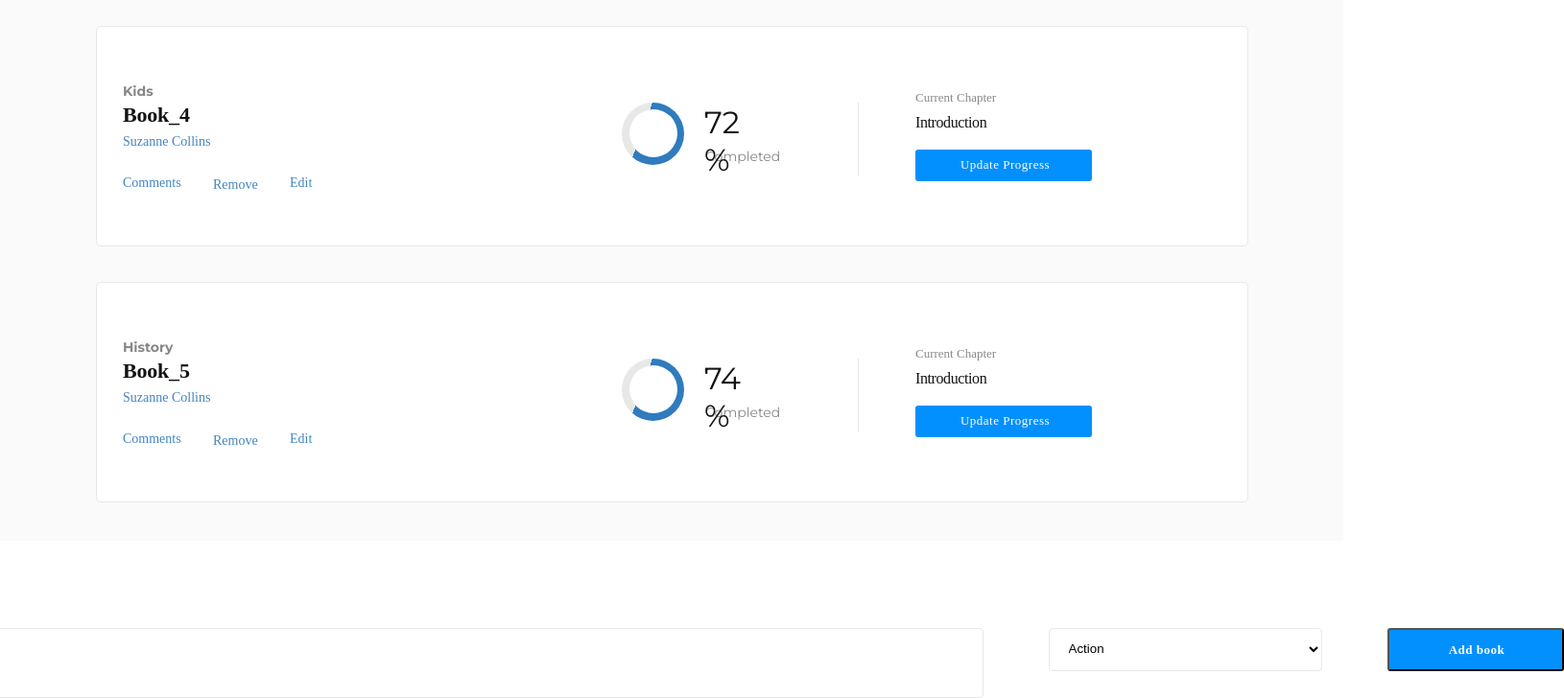
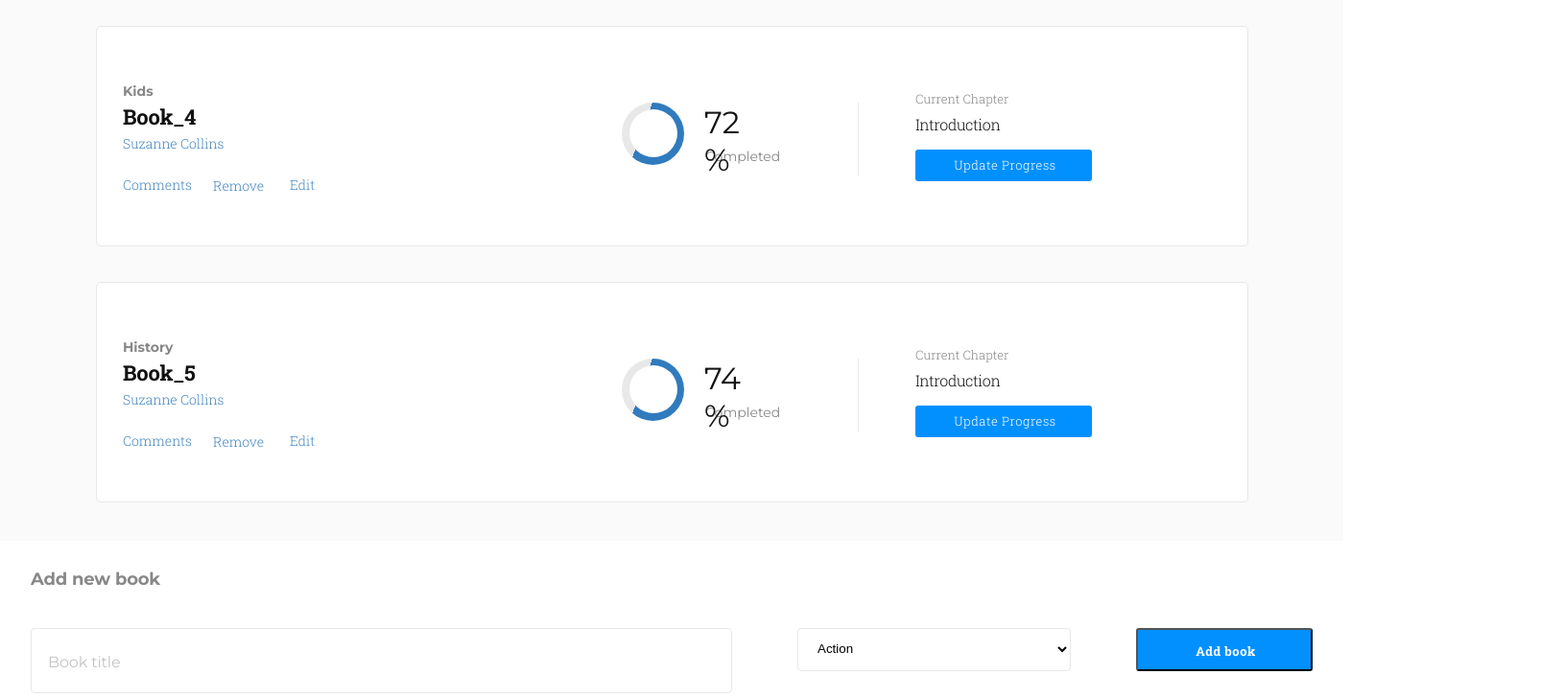
Before and after one commit to MrSayyod/bookstore-redux-app, a React (Create React App) app: page / in a window 1280 px wide. Shown: the part 957-1685 px from the top of the page at 96% size, 1630 px wide, since content can reach past the window. Built offline with nearby package versions, Linux system fonts and the light colour scheme.

Commit message:
Fix stylelint and font errors

```diff
--- a/src/styles/Book.css
+++ b/src/styles/Book.css
@@ -25,21 +25,21 @@
   height: 1.125rem;
   margin: 0 2.438rem 0 0;
   opacity: 0.5;
-  font-family: Montserrat;
+  font-family: 'Montserrat', sans-serif;
   font-size: 0.875rem;
   font-weight: bold;
   font-stretch: normal;
   font-style: normal;
   line-height: normal;
   letter-spacing: normal;
-  color: #121212
+  color: #121212;
 }
 
 .bookTitle {
   width: 12.313rem;
   height: 1.813rem;
   margin: 0.188rem 20.188rem 0 0;
-  font-family: RobotoSlab;
+  font-family: 'Roboto Slab', serif;
   font-size: 1.375rem;
   font-weight: bold;
   font-stretch: normal;
@@ -53,7 +53,7 @@
   width: 6.688rem;
   height: 1.188rem;
   margin: 0.25rem 0 0;
-  font-family: RobotoSlab;
+  font-family: 'Roboto Slab', serif;
   font-size: 0.875rem;
   font-weight: 300;
   font-stretch: normal;
@@ -67,7 +67,7 @@
   width: 4.563rem;
   height: 1.188rem;
   margin: 0.188rem 0.938rem 0.125rem 0;
-  font-family: RobotoSlab;
+  font-family: 'Roboto Slab', serif;
   font-size: 0.875rem;
   font-weight: 300;
   font-stretch: normal;
@@ -81,7 +81,7 @@
   width: 3.375rem;
   height: 1.188rem;
   margin: 0.188rem 0.938rem 0.125rem 0;
-  font-family: RobotoSlab;
+  font-family: 'Roboto Slab', serif;
   font-size: 0.875rem;
   font-weight: 300;
   font-stretch: normal;
@@ -97,7 +97,7 @@
   width: 1.688rem;
   height: 1.188rem;
   margin: 0.188rem 18.625rem 0.125rem 1.063rem;
-  font-family: RobotoSlab;
+  font-family: 'Roboto Slab', serif;
   font-size: 0.875rem;
   font-weight: 300;
   font-stretch: normal;
@@ -137,7 +137,7 @@
   width: 4.25rem;
   height: 2.438rem;
   margin: 0.063rem 5.75rem 0 0.688rem;
-  font-family: Montserrat;
+  font-family: 'Montserrat', sans-serif;
   font-size: 2rem;
   font-weight: normal;
   font-stretch: normal;
@@ -152,7 +152,7 @@
   height: 1.125rem;
   margin: 0.438rem 4.938rem 0.75rem 0.75rem;
   opacity: 0.5;
-  font-family: Montserrat;
+  font-family: 'Montserrat', sans-serif;
   font-size: 0.875rem;
   font-weight: normal;
   font-stretch: normal;
@@ -167,7 +167,7 @@
   height: 1.125rem;
   margin: 0.063rem 3.625rem 0 3.688rem;
   opacity: 0.5;
-  font-family: RobotoSlab;
+  font-family: 'Roboto Slab', serif;
   font-size: 0.813rem;
   font-weight: 300;
   font-stretch: normal;
@@ -181,7 +181,7 @@
   width: 5.625rem;
   height: 1.313rem;
   margin: 0.438rem 5.875rem 0.25rem 3.688rem;
-  font-family: RobotoSlab;
+  font-family: 'Roboto Slab', serif;
   font-size: 1rem;
   font-weight: 300;
   font-stretch: normal;
@@ -204,7 +204,7 @@
 .progressText {
   width: 8.938rem;
   height: 1.125rem;
-  font-family: RobotoSlab;
+  font-family: 'Roboto Slab', serif;
   font-size: 0.813rem;
   font-weight: 300;
   font-stretch: normal;
--- a/src/styles/BooksForm.css
+++ b/src/styles/BooksForm.css
@@ -9,7 +9,7 @@
   width: 10.875rem;
   height: 1.5rem;
   margin: 1.813rem 32.75rem 1.188rem 0;
-  font-family: Montserrat;
+  font-family: 'Montserrat', sans-serif;
   font-size: 1.125rem;
   font-weight: bold;
   font-stretch: normal;
@@ -23,7 +23,7 @@
   width: 41.5rem;
   height: 2.813rem;
   margin: 1.188rem 2.125rem 0 0;
-  padding: 0.813rem 35.688rem 0.813rem 1.063rem;
+  padding: 0.813rem 3rem 0.513rem 1.063rem;
   border-radius: 4px;
   border: 1px solid #e8e8e8;
   background-color: #fff;
@@ -33,7 +33,7 @@
   width: 4.75rem;
   height: 1.188rem;
   margin: 1.125rem 2.563rem 0.688rem 0;
-  font-family: Montserrat;
+  font-family: 'Montserrat', sans-serif;
   font-size: 1rem;
   font-weight: normal;
   font-stretch: normal;
@@ -61,7 +61,7 @@
   width: 4.5rem;
   height: 1.188rem;
   margin: 0.438rem 10.438rem 0.25rem 0;
-  font-family: Montserrat;
+  font-family: 'Montserrat', sans-serif;
   font-size: 1rem;
   font-weight: normal;
   font-stretch: normal;
@@ -83,7 +83,7 @@
 .addBookText {
   width: 8.938rem;
   height: 1.125rem;
-  font-family: RobotoSlab;
+  font-family: 'Roboto Slab', serif;
   font-size: 0.813rem;
   font-weight: bold;
   font-stretch: normal;
--- a/src/styles/BooksList.css
+++ b/src/styles/BooksList.css
@@ -12,7 +12,7 @@
   width: 87.5rem;
   margin: 0 auto;
   border-radius: 4px;
-  box-shadow: 0 0 3.75rem 0 rgba(0, 0, 0, 0,05);
+  box-shadow: 0 0 3.75rem 0 rgba(0, 0, 0, 0, 05);
   background-color: #fafafa;
 }
 
@@ -20,7 +20,7 @@
   width: 15rem;
   height: 2.313rem;
   margin: 0.375rem 2.938rem 0.125rem 0;
-  font-family: Montserrat;
+  font-family: 'Montserrat', sans-serif;
   font-size: 1.875rem;
   font-weight: bold;
   font-stretch: normal;
@@ -34,7 +34,7 @@
   width: 3.688rem;
   height: 1rem;
   margin: 1.125rem 2.563rem 0.688rem 0;
-  font-family: Montserrat;
+  font-family: 'Montserrat', sans-serif;
   font-size: 0.813rem;
   font-weight: normal;
   font-stretch: normal;
@@ -48,7 +48,7 @@
   width: 6.563rem;
   height: 1rem;
   margin: 1.125rem 41.5rem 0.688rem 2.563rem;
-  font-family: Montserrat;
+  font-family: 'Montserrat', sans-serif;
   font-size: 0.813rem;
   font-weight: normal;
   font-stretch: normal;
```
